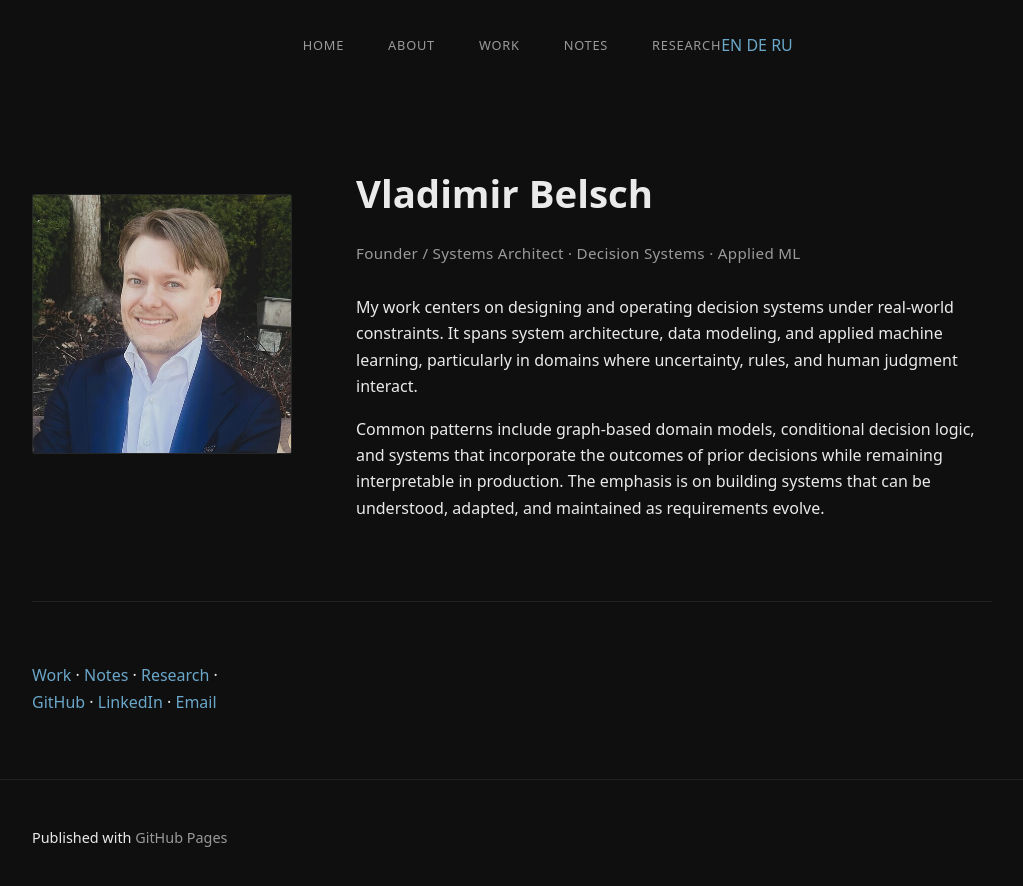
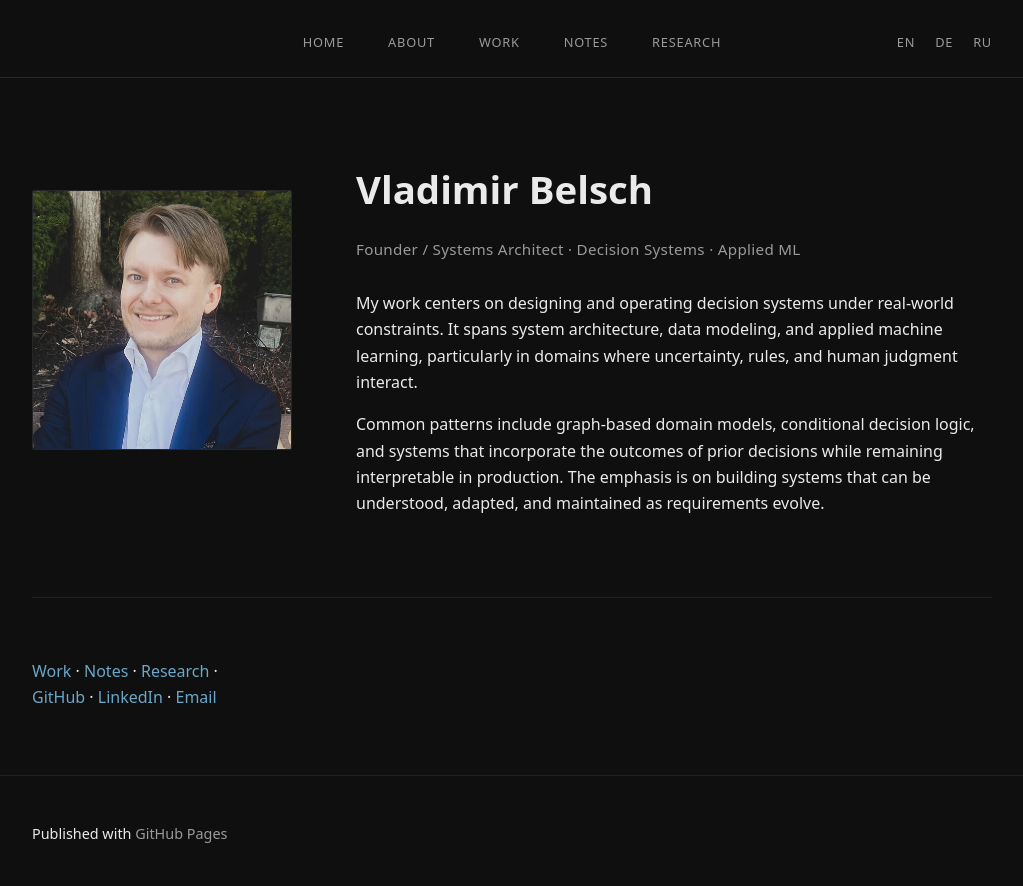
Before and after one commit to saucemachine/saucemachine.github.io, a Jekyll site: the page built from index.md, in a window 1280 px wide. Shown: the top 886 px of the page, without its empty margins (128-1151 px from the left). Built offline with Jekyll 4.4.1, drawn with Linux system fonts in a browser that asks for light colours; our own code applies the rules of GitHub Pages for plain Markdown files.

Commit message:
lang switcher positioning

```diff
--- a/assets/style.css
+++ b/assets/style.css
@@ -34,6 +34,7 @@ body {
   top: 0;
   z-index: 100;
   background: var(--bg);
+  border-bottom: 1px solid #2a2a2a;
 }
 
 /* =========================================================
@@ -80,6 +81,36 @@ body {
   border-bottom: 1px solid var(--accent);
   padding-bottom: 0.35rem;
 }
+
+/* =========================================================
+   Language selector
+   ========================================================= */
+.lang-switcher {
+  display: flex;
+  justify-content: flex-end;
+  gap: 1.25rem;
+}
+
+.lang-switcher a {
+  font-weight: 500;
+  letter-spacing: 0.06em;
+  color: var(--muted);
+  text-decoration: none;
+  text-transform: uppercase;
+  font-size: 0.8rem;
+  transition: color 120ms ease;
+}
+
+.lang-switcher a:hover {
+  color: var(--fg);
+}
+
+.lang-switcher a.active {
+  color: var(--fg);
+  border-bottom: 1px solid var(--accent);
+  padding-bottom: 0.35rem;
+}
+
 
 /* =========================================================
    Layout
```
